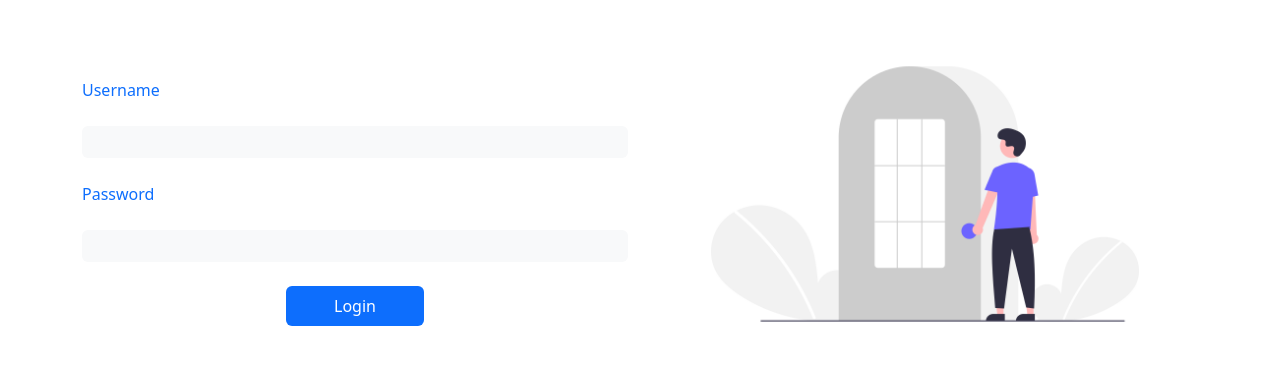
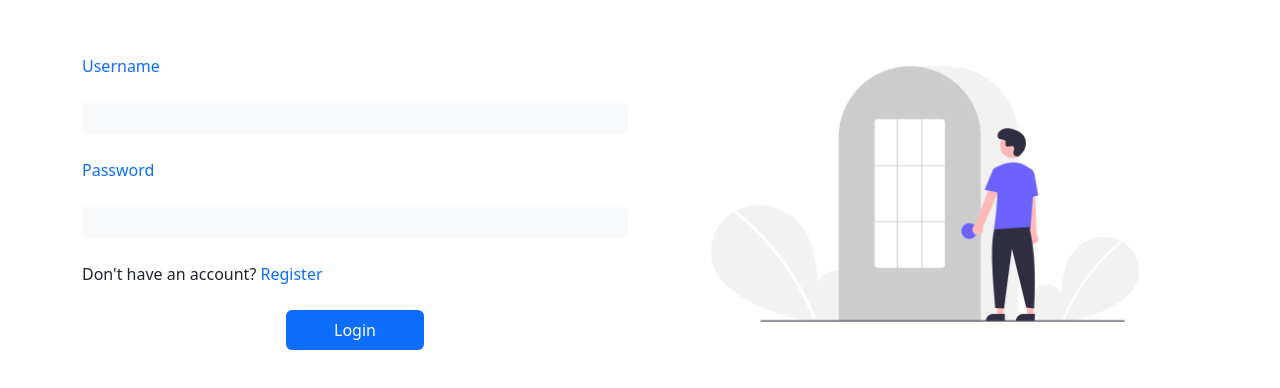
Before and after one commit to devmoekamel/Rwd-Project, a plain HTML site: page src/Auth/Login/login.html in a window 1280 px wide. Shown: the part 198-586 px from the top of the page. Drawn offline with nearby package versions, Linux system fonts and the light colour scheme.

Commit message:
routing to register page from login page

```diff
--- a/src/Auth/Login/login.html
+++ b/src/Auth/Login/login.html
@@ -41,6 +41,14 @@
               name="password"
             />
             <span class="d-none" id="passwordSpan">password is required</span>
+            <span>
+              Don't have an account?<a
+                class="text-decoration-none"
+                href="/src//Auth//register/register.html"
+              >
+                Register</a
+              >
+            </span>
             <button
               class="border-0 align-self-center px-5 py-2 rounded-2 bg-primary text-white"
             >
```
